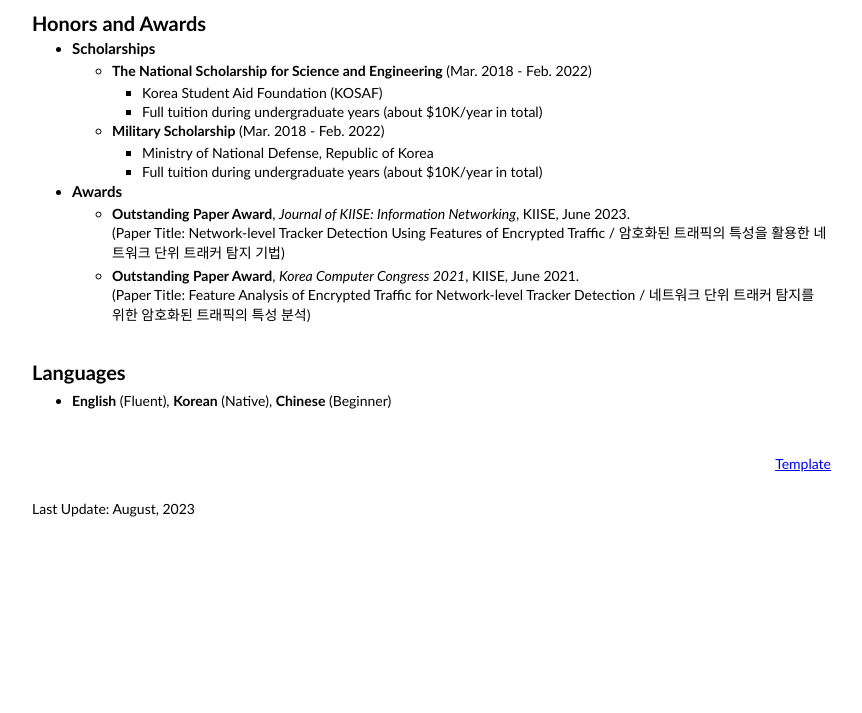
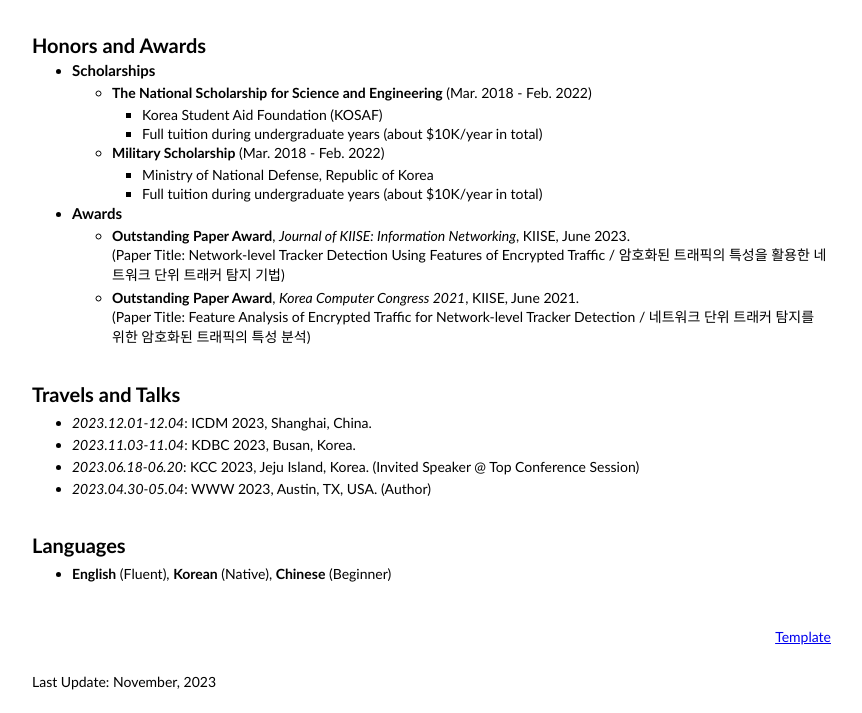
Before and after one commit to codongcodong/codongcodong.github.io, a plain HTML site: page index.html in a window 1280 px wide. Shown: the part 1800-2513 px from the top of the page, without its empty margins (209-1071 px from the left). Before the commit the page ends 2340 px from the top, so only its background shows below. Drawn offline with Linux system fonts and the light colour scheme.

Commit message:
update 231126

```diff
--- a/index.html
+++ b/index.html
@@ -167,6 +167,7 @@
                     </span></li>
                     <ul>
                         <li>Cyber Officer, ROK Army</li>
+                        <li>Developed techniques for advanced cyberspace operations</li>
                         <li>Managed cyber threats against military assets via malicious code analysis and traffic anomaly detection</li>
                     </ul>
                 </ul>
@@ -279,6 +280,18 @@
 
         <tr class="category">
             <td>
+                <span style="font-size:20px"><b>Travels and Talks</b></span><br>
+                <ul style="margin-top: 18px;">
+                    <li><em>2023.12.01-12.04</em>: ICDM 2023, Shanghai, China.</li>
+                    <li><em>2023.11.03-11.04</em>: KDBC 2023, Busan, Korea.</li>
+                    <li><em>2023.06.18-06.20</em>: KCC 2023, Jeju Island, Korea. (Invited Speaker @ Top Conference Session)</li>
+                    <li><em>2023.04.30-05.04</em>: WWW 2023, Austin, TX, USA. (Author)</li>
+                </ul>
+            </td>
+        </tr>
+
+        <tr class="category">
+            <td>
                 <span style="font-size:20px"><b>Languages</b></span><br>
                 <ul style="margin-top: 18px;">
                     <li><b>English</b> (Fluent), <b>Korean</b> (Native), <b>Chinese</b> (Beginner)</li>
@@ -299,7 +312,7 @@
         <!--Update-->
         <tr>
             <td>
-            <p>Last Update: August, 2023</p>
+            <p>Last Update: November, 2023</p>
             </td>
         </tr>
     </table>
```
Also changed, not shown: 1 other file.
